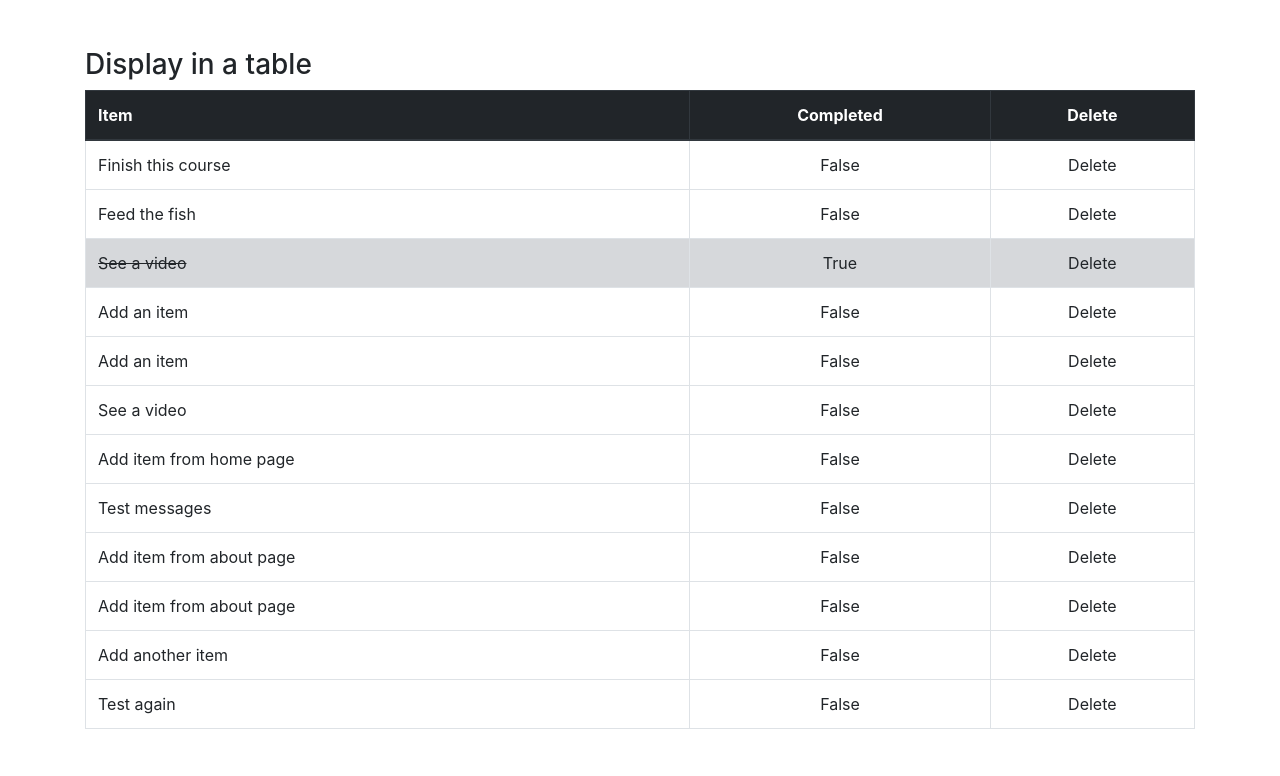
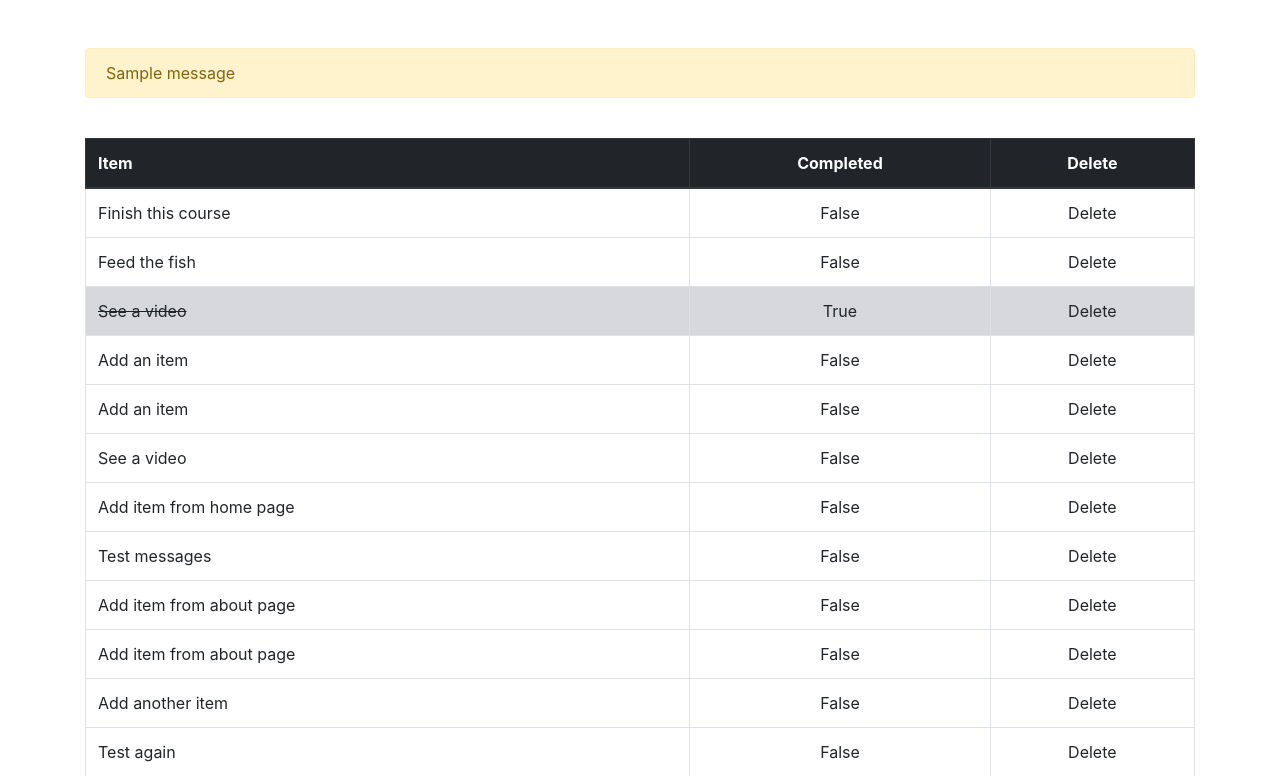
Before and after one commit to abonello/django_todo_project01, a Django app: page / in a window 1280 px wide. Shown: the part 56-832 px from the top of the page. Before the commit the page ends 785 px from the top, so only its background shows below. Run offline with Django 3.2, Linux system fonts and the light colour scheme; data comes from the database, SQL or seed files in the repository; both versions use the stored data as it was after the commit; one stand-in notice (Sample message) is shown; some libraries are stand-ins or nearby versions.

Commit message:
Added message alert when we add a new item

```diff
--- a/my_app/todo_list/templates/home.html
+++ b/my_app/todo_list/templates/home.html
@@ -4,7 +4,15 @@
 
 {% block content %}
     <br>
-    <h3>Display in a table</h3>
+    {% if messages %}
+        {% for message in messages %}
+            <div class="alert alert-warning" role="alert">
+                {{ message }}
+            </div>
+        {% endfor %}
+    {% endif %}
+
+    <br>
     {% if todo_items %}
         <table class="table table-bordered">
             <thead class="thead-dark">
--- a/my_app/todo_list/views.py
+++ b/my_app/todo_list/views.py
@@ -1,6 +1,7 @@
 from django.shortcuts import render
 from .models import List
 from .forms import ListForm
+from django.contrib import messages
 
 def home(request):
     if request.method == 'POST':
@@ -11,6 +12,7 @@ def home(request):
         else:
             pass
         all_items = List.objects.all
+        messages.success(request, ('Item has been successfully added to the list.'))
         return render(request, 'home.html', {'todo_items': all_items})
     else:
         all_items = List.objects.all
```
Also changed, not shown: README.md, my_app/db.sqlite3, 1 other file.
